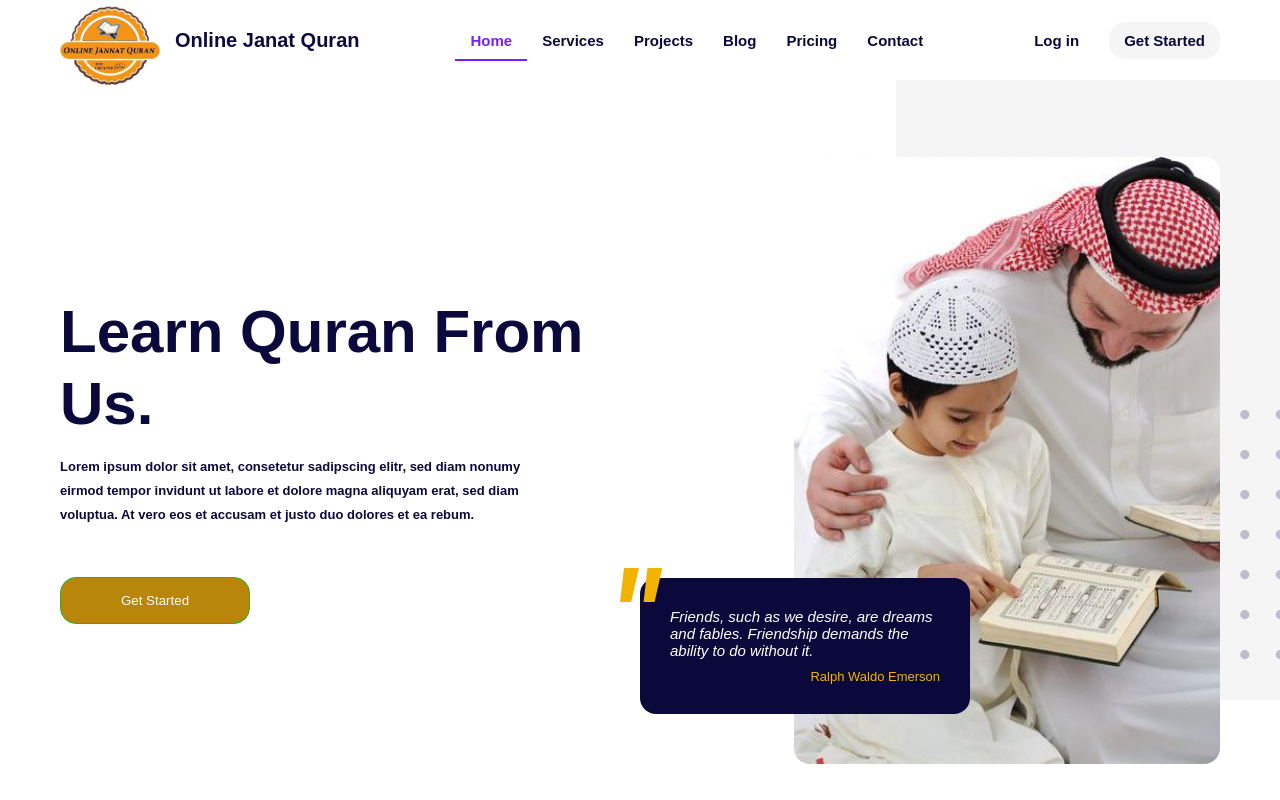
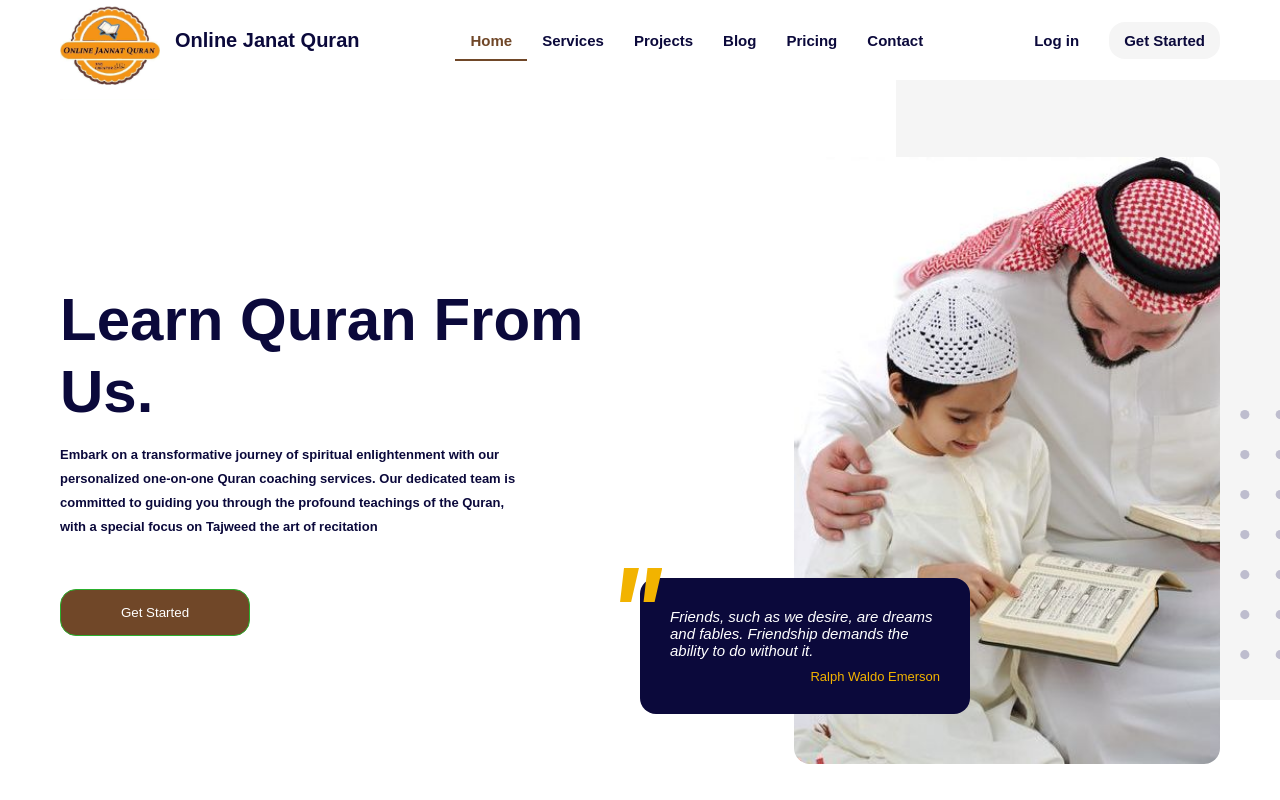
Before and after one commit to uakk101/JanatQuran, a React (Create React App) app: page / in a window 1280 px wide. Shown: the top 800 px of the page. Built offline with nearby package versions, Linux system fonts and the light colour scheme; a web font is replaced by a local one.

Commit message:
changes the button color and also added custom select box

```diff
--- /dev/null
+++ b/src/components/Buttons/CustomSelect.jsx
@@ -0,0 +1,19 @@
+import React from 'react'
+import './customSelect.css';
+
+
+const CustomSelect = ({childern , label , required}) => {
+  return (
+    <section id="header-container">
+    <select>
+      <option disabled>What's your favorite movie ?</option>
+      <option value="choix-2">Inception</option>
+      <option value="choix-3">Godzilla</option>
+      <option value="choix-4">Back to the future</option>
+      <option value="choix-5">Shutter Island</option>
+    </select>
+  </section>
+  )
+}
+
+export default CustomSelect
--- a/src/components/Buttons/FullButton.jsx
+++ b/src/components/Buttons/FullButton.jsx
@@ -15,15 +15,14 @@ export default function FullButton({ title, action, border }) {
 
 const Wrapper = styled.button`
   border: 1px solid ${(props) => (props.border ? "#707070" : "#2AAF2D")};
-  background-color: ${(props) => (props.border ? "transparent" : "#B8860B")};
+  background-color: ${(props) => (props.border ? "transparent" : "#704728")};
   width: 100%;
   padding: 15px;
   outline: none;
   color: ${(props) => (props.border ? "#707070" : "#fff")};
   :hover {
-    background-color: ${(props) => (props.border ? "transparent" : "#FFD700")};
-    border: 1px solid #B8860B;
-    color: ${(props) => (props.border ? "#B8860B" : "#fff")};
+    background-color: ${(props) => (props.border ? "transparent" : "#965321")};
+    border: 1px solid #704728;
+    color: ${(props) => (props.border ? "#704728" : "#fff")};
   }
 `;
-// In this code, the default background color is `#7620ff`, and the hover background color has been set to `#B8860B`. The text color has also been adjusted accordingly. Please give this a try, and let me know if it meets your expectations.
--- a/src/components/Nav/TopNavbar.jsx
+++ b/src/components/Nav/TopNavbar.jsx
@@ -108,12 +108,17 @@ const BurderWrapper = styled.button`
     display: block;
   }
 `;
+
+
 const UlWrapper = styled.ul`
   display: flex;
   @media (max-width: 760px) {
     display: none;
   }
 `;
+
+
+
 const UlWrapperRight = styled.ul`
   @media (max-width: 760px) {
     display: none;
--- a/src/components/Sections/Blog.jsx
+++ b/src/components/Sections/Blog.jsx
@@ -1,10 +1,9 @@
 import {useState} from "react";
 import styled from "styled-components";
-
 // Components
 import BlogBox from "../Elements/BlogBox";
-import FullButton from "../Buttons/FullButton";
-import TestimonialSlider from "../Elements/TestimonialSlider";
+import CustomSelect from "../Buttons/CustomSelect";
+
 
 export default function Blog() {
   const [selectedCurrency, setSelectedCurrency] = useState('USD');
@@ -79,7 +78,31 @@ export default function Blog() {
     <LightBgSection>
     <div  >
         <div className="container">
-            <h1 className="font40 extraBold">Our Pricing</h1>
+            {/* <h1 className="font40 extraBold">Our Pricing</h1>
+            <div style={{ margin: "50px 0", width: "200px" }}>
+            <CurrencySpinner onChange={(e) => handleCurrencyChange(e.target.value)} value={selectedCurrency}>
+            <option value="USD">Fee In Pounds UK</option>
+             <option value="USA">Fee In Dollars USA</option>
+            <option value="CDA">Fee In Dollars CANADA</option>
+            <option value="AU">Fee In Dollars Australia</option>
+            <option value="IND">Fee In India Rupee</option>
+            </CurrencySpinner>
+            </div> */}
+
+
+            <div style={{ display: "flex", alignItems: "center", justifyContent: "space-between" }}>
+              <h1 className="font40 extraBold">Our Pricing</h1>
+
+                <CurrencySpinner onChange={(e) => handleCurrencyChange(e.target.value)} value={selectedCurrency}>
+                  <option value="USD">Fee In Pounds UK</option>
+                  <option value="USA">Fee In Dollars USA</option>
+                  <option value="CDA">Fee In Dollars CANADA</option>
+                  <option value="AU">Fee In Dollars Australia</option>
+                  <option value="IND">Fee In India Rupee</option>
+                </CurrencySpinner>
+
+            </div>
+
           <div className="row textCenter">
             <div className="col-xs-12 col-sm-4 col-md-4 col-lg-4 ">
               <BlogBox
@@ -131,18 +154,7 @@ export default function Blog() {
               />
             </div>
           </div>
-          <div className="row flexCenter">
-            <div style={{ margin: "50px 0", width: "200px" }}>
-            <CurrencySpinner onChange={(e) => handleCurrencyChange(e.target.value)} value={selectedCurrency}>
-            <option value="USD">Fee In Pounds UK</option>
-             <option value="USA">Fee In Dollars USA</option>
-            <option value="CDA">Fee In Dollars CANADA</option>
-            <option value="AU">Fee In Dollars Australia</option>
-            <option value="IND">Fee In India Rupee</option>
 
-        </CurrencySpinner>
-            </div>
-          </div>
         </div>
       </div>
     </LightBgSection>
@@ -167,7 +179,6 @@ export default function Blog() {
 }
 
 const CurrencySpinner = styled.select`
-
   padding: 10px;
   font-size: 16px;
   border-radius: 8px;
--- a/src/components/Sections/Header.jsx
+++ b/src/components/Sections/Header.jsx
@@ -14,8 +14,9 @@ export default function Header() {
         <div>
           <h1 className="extraBold font60">Learn Quran From Us.</h1>
           <HeaderP className="font13 semiBold">
-            Lorem ipsum dolor sit amet, consetetur sadipscing elitr, sed diam nonumy eirmod tempor invidunt ut labore et dolore magna aliquyam erat, sed diam
-            voluptua. At vero eos et accusam et justo duo dolores et ea rebum.
+            Embark on a transformative journey of spiritual enlightenment with our personalized one-on-one Quran coaching services. Our
+           dedicated team is committed to guiding you through the profound teachings of the Quran, with a special focus on Tajweed
+           the art of recitation
           </HeaderP>
           <BtnWrapper>
             <FullButton title="Get Started" />
--- a/src/style/index.css
+++ b/src/style/index.css
@@ -42,7 +42,8 @@
     color: #0B093B;
   }
   a:hover {
-    color: #7620FF;
+    /* color: #7620FF; */
+    color: #C6A682;
   }
   input:-webkit-autofill {
     -webkit-box-shadow:0 0 0 50px #fff inset; /* Change the color to your own background color */
@@ -105,8 +106,8 @@
     width: 100%;
   }
   .active {
-    border-bottom: 2px solid #7620FF;
-    color: #7620FF;
+    border-bottom: 2px solid #704728;
+    color: #704728;
   }
   .tag {
     padding: 5px 10px;
@@ -270,3 +271,36 @@
   .whiteBg {
     background-color: #fff;
   }
+
+
+
+  select {
+    margin: 0 auto;
+    color: #EC6F66;
+    width: 310px;
+    padding: 15px;
+    height: 25px;
+    cursor: pointer;
+    background: url(http://sharpik.com/wip/cuteselect/arrow.png) 295px 12px no-repeat white;
+  }
+
+  select:hover {
+    background-color: transparent;
+    color: white;
+    padding: 15px 5px 15px 25px;
+  }
+
+  select option {
+    background-color: white;
+    color: gray;
+    width: 310px;
+    padding: 10px 15px;
+    height: 20px;
+    cursor: pointer;
+  }
+
+  select option:hover {
+    padding-left: 25px;
+    width: 270px;
+    color: #EC6F66;
+  }
```
Also changed, not shown: src/components/Buttons/customSelect.css (added), 1 other file (tests, documents, lock files or other folders).
